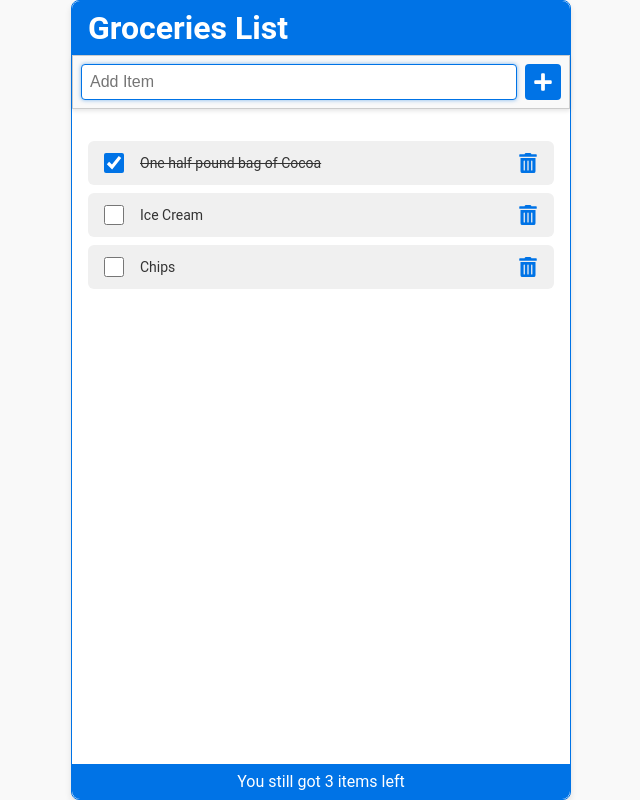
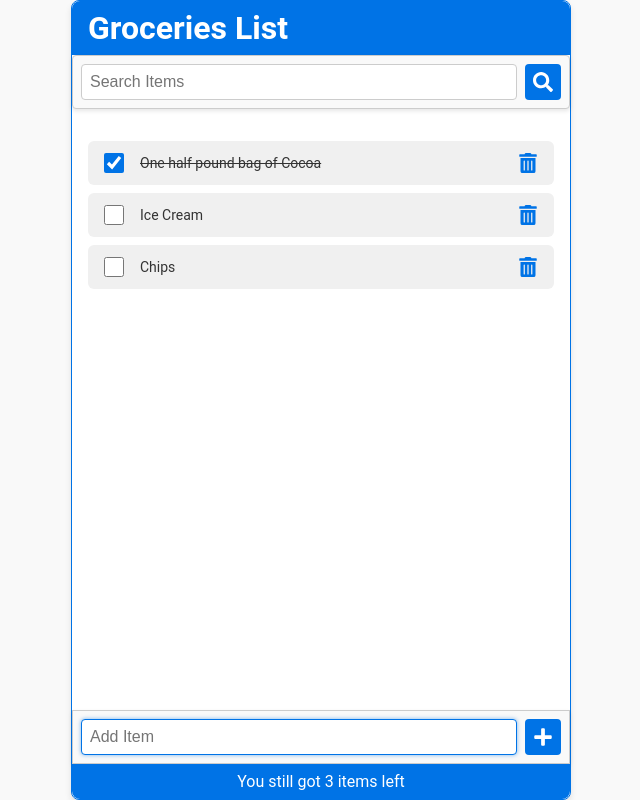
Before and after one commit to 3quanimity/react-groceries-list-tut, a React (Create React App) app: page / in a window 1280 px wide. Shown: the whole page, without its empty margins (319-959 px from the left). Built offline with nearby package versions, Linux system fonts and the light colour scheme.

Commit message:
Add SearchItem component and implement search functionality for item filtering

```diff
--- a/src/App.js
+++ b/src/App.js
@@ -7,6 +7,7 @@ import {
   loadFromLocalStorage,
   saveToLocalStorage,
 } from './helpers/localStorageUtils';
+import SearchItem from './SearchItem';
 
 function App() {
   const defaultList = [
@@ -27,9 +28,10 @@ function App() {
     },
   ];
   const savedList = loadFromLocalStorage('shoppingList');
+
   const [items, setItems] = useState(savedList || defaultList);
-
   const [newItem, setNewItem] = useState('');
+  const [search, setSearch] = useState('');
 
   const setAndSaveItems = (itemsToSave, localStorageLocation) => {
     setItems(itemsToSave);
@@ -39,13 +41,18 @@ function App() {
   return (
     <div className="App">
       <Header title="Groceries List" />
+      <SearchItem search={search} setSearch={setSearch} />
+      <Content
+        items={items}
+        setAndSaveItems={setAndSaveItems}
+        search={search}
+      />
       <AddItem
         newItem={newItem}
         setNewItem={setNewItem}
         items={items}
         setAndSaveItems={setAndSaveItems}
       />
-      <Content items={items} setAndSaveItems={setAndSaveItems} />
       <Footer length={items.length} />
     </div>
   );
--- a/src/Content.js
+++ b/src/Content.js
@@ -1,10 +1,14 @@
 import React from 'react';
 import ItemList from './ItemList';
 
-const Content = ({ items, setAndSaveItems }) => {
+const Content = ({ items, setAndSaveItems, search }) => {
   return (
     <main>
-      <ItemList items={items} setAndSaveItems={setAndSaveItems} />
+      <ItemList
+        items={items}
+        setAndSaveItems={setAndSaveItems}
+        search={search}
+      />
     </main>
   );
 };
--- a/src/ItemList.js
+++ b/src/ItemList.js
@@ -1,7 +1,7 @@
 import React from 'react';
 import Item from './Item';
 
-const ItemList = ({ items, setItems, setAndSaveItems }) => {
+const ItemList = ({ items, setAndSaveItems, search }) => {
   const handleCheck = id => {
     const updatedItems = items.map(item =>
       item.id === id ? { ...item, checked: !item.checked } : item
@@ -16,11 +16,15 @@ const ItemList = ({ items, setItems, setAndSaveItems }) => {
     setAndSaveItems(filteredList, 'shoppingList');
   };
 
+  const filteredItems = items.filter(element =>
+    element.item.toLowerCase().includes(search.toLowerCase())
+  );
+
   return (
     <>
       {items.length ? (
         <ul>
-          {items.map(item => (
+          {filteredItems.map(item => (
             <Item
               item={item}
               handleCheck={handleCheck}
--- /dev/null
+++ b/src/SearchItem.js
@@ -0,0 +1,28 @@
+import React from 'react';
+import { FaSearch } from 'react-icons/fa';
+
+const SearchItem = ({ search, setSearch }) => {
+  const handleSearch = e => {
+    setSearch(e.target.value);
+    console.log(search);
+  };
+
+  return (
+    <form className="searchForm" onSubmit={e => e.preventDefault()}>
+      <label htmlFor="search">Search</label>
+      <input
+        id="search"
+        type="search"
+        // role="searchbox"
+        placeholder="Search Items"
+        value={search}
+        onChange={handleSearch}
+      />
+      <button type="submit" aria-label="Add Item">
+        <FaSearch />
+      </button>
+    </form>
+  );
+};
+
+export default SearchItem;
--- a/src/index.css
+++ b/src/index.css
@@ -12,7 +12,6 @@ html {
 body {
   min-height: 100vh;
   font-family: 'Roboto', sans-serif;
-  font-smoothing: antialiased;
   background-color: #f9f9f9; /* Light background for modern look */
   color: #333; /* Darker text for better readability */
 }
@@ -149,7 +148,7 @@ ul li::before {
   align-items: center;
   width: 100%;
   padding: 0.5rem;
-  margin: 0 0 1rem 0;
+  margin: 1rem 0 0 0;
   background-color: #f9f9f9;
   border: 1px solid #ccc;
   box-shadow: 0 2px 4px rgba(0, 0, 0, 0.1);
@@ -200,6 +199,68 @@ ul li::before {
   height: 20px;
 }
 
+/* SearchItem Component */
+.searchForm {
+  display: flex;
+  justify-content: space-between;
+  align-items: center;
+  width: 100%;
+  padding: 0.5rem;
+  margin: 0 0 1rem 0;
+  background-color: #f9f9f9;
+  border: 1px solid #ccc;
+  box-shadow: 0 2px 4px rgba(0, 0, 0, 0.1);
+  border-radius: 4px;
+}
+
+.searchForm label {
+  position: absolute;
+  left: -9999px; /* Hide label for accessibility */
+}
+
+.searchForm input {
+  flex-grow: 1;
+  padding: 0.5rem;
+  font-size: 1rem;
+  border: 1px solid #ccc;
+  border-radius: 4px;
+  margin-right: 0.5rem;
+}
+
+.searchForm input:focus {
+  outline: none;
+  border-color: #0073e6;
+  box-shadow: 0 0 4px rgba(0, 115, 230, 0.5);
+}
+
+.searchForm button {
+  display: flex;
+  justify-content: center;
+  align-items: center;
+  padding: 0.5rem;
+  background-color: #0073e6;
+  color: #fff;
+  border: none;
+  border-radius: 4px;
+  cursor: pointer;
+  transition: background-color 0.3s ease, transform 0.2s ease;
+}
+
+.searchForm button:hover {
+  background-color: #28a745;
+  transform: scale(1.05); /* Slight zoom effect */
+}
+
+.searchForm button:focus {
+  outline: none;
+  box-shadow: 0 0 4px rgba(0, 115, 230, 0.5);
+}
+
+.searchForm button svg {
+  width: 20px;
+  height: 20px;
+}
+
 /* General Button Style */
 button {
   display: flex;
```
